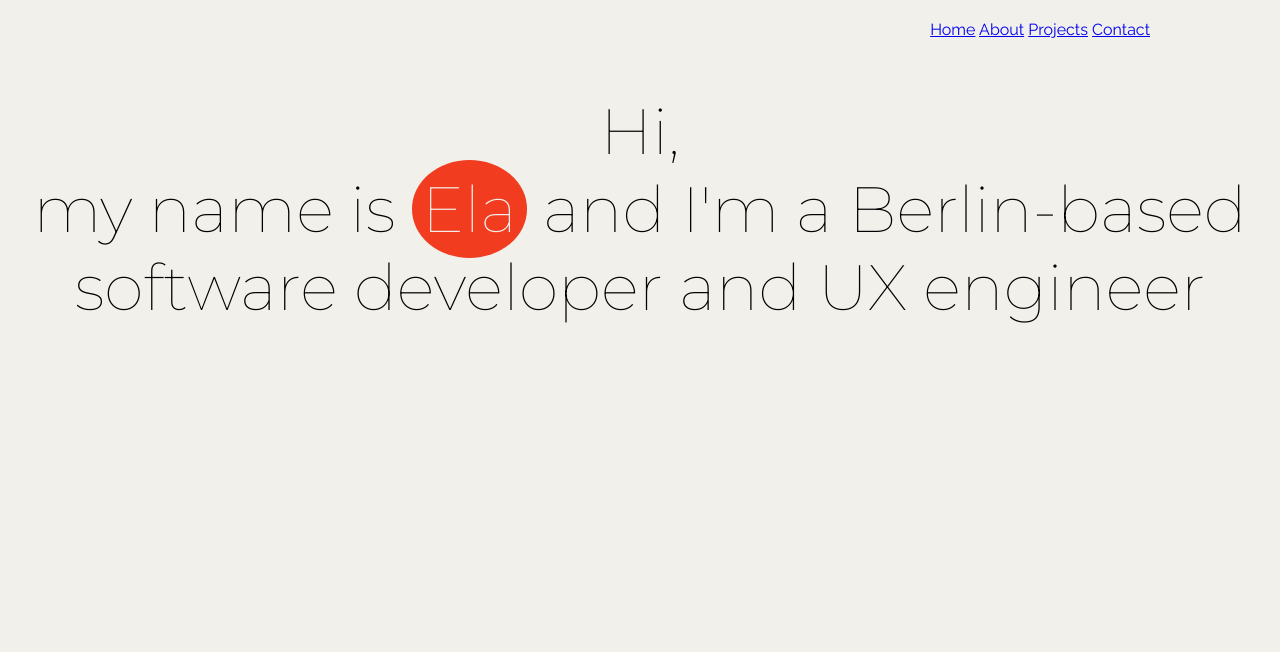
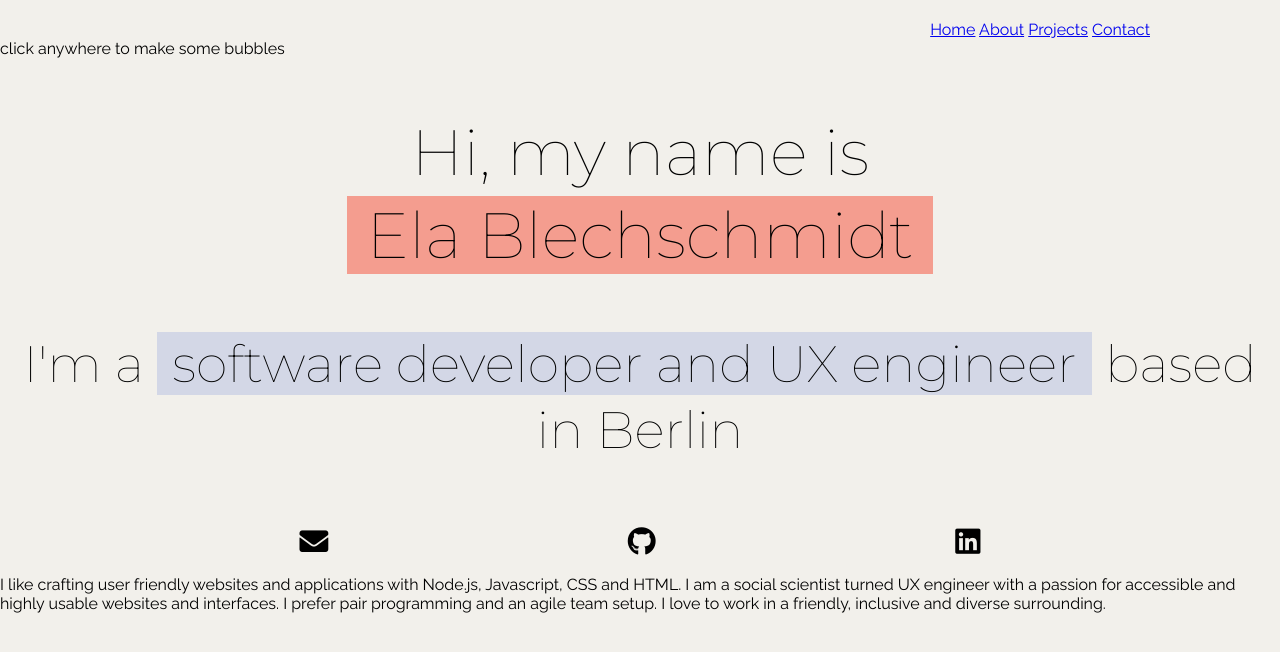
Before and after one commit to prpella/prpella.github.io, a website: page index.html in a window 1280 px wide. Drawn offline with Linux system fonts and the light colour scheme.

Commit message:
add fontAwesome

```diff
--- a/index.html
+++ b/index.html
@@ -6,6 +6,7 @@
         <meta name="viewport" content="width=device-width, initial-scale=1">
         <link rel="stylesheet" href="./style.css">
         <link href="https://fonts.googleapis.com/css?family=Montserrat:100, 600|Raleway" rel="stylesheet">
+        <link rel="stylesheet" href="https://use.fontawesome.com/releases/v5.7.2/css/all.css" integrity="sha384-fnmOCqbTlWIlj8LyTjo7mOUStjsKC4pOpQbqyi7RrhN7udi9RwhKkMHpvLbHG9Sr" crossorigin="anonymous">
     </head>
     <body>
         <noscript>
@@ -20,10 +21,25 @@
             </div>
             <div class="content">
                 <section id="home">
-                    <h1>Hi,<br>my name is <span class="highlight">Ela</span> and I'm a Berlin-based software developer and UX engineer</h1>
+                    <span class="interact">click anywhere to make some bubbles</span>
+                    <h1>Hi, my name is <br><span class="highlight red">Ela Blechschmidt</span><br>
+                    <h2>I'm a <span class="highlight blue">software developer and UX engineer</span> based in Berlin</h2>
+                    <br>
+                    <div class="social-links">
+                        <a class="email" href="mailto:ela@posteo.de">
+                            <span class="fas fa-envelope"></span>
+                        </a>
+                        <a target="_blank" href="https://github.com/prpella">
+                            <i class="fab fa-github"></i>
+                        </a>
+                        <a target="_blank" href="https://www.linkedin.com/in/manuelablechschmidt/">
+                            <i class="fab fa-linkedin"></i>
+                        </a>
+                    </div>
                 </section>
                 <section id="about">
-
+                    <p class="about">I like crafting user friendly websites and applications with Node.js, Javascript, CSS and HTML. I am a social scientist turned UX engineer with a passion for accessible and highly usable websites and interfaces. I prefer pair programming and an agile team setup.
+                            I love to work in a friendly, inclusive and diverse surrounding.</p>
                 </section>
                 <section id="projects">
 
--- a/style.css
+++ b/style.css
@@ -6,10 +6,13 @@ html, body {
 }
 
 body {
-
     font-family: 'Raleway', sans-serif;
     height: 98%;
     pointer-events: none;
+}
+
+section {
+    min-height: 100%;
 }
 
 ::selection {
@@ -19,15 +22,31 @@ body {
 h1, h2 {
     font-family: 'Montserrat', sans-serif;
     text-align: center;
+    line-height: 1.3;
+}
+
+h1 {
     font-size: 5vmax;
     font-weight: 100;
+
+}
+
+h2 {
+    font-size: 4vmax;
+    font-weight: lighter;
 }
 
 .highlight {
-    background: #F13C20;
-    border-radius: 50%;
-    color:#f2f0eb;
-    padding: 10px;
+    padding-inline-start: 0.3em;
+    padding-inline-end: 0.3em;
+}
+
+.red {
+    background: rgba(245, 117, 97, 0.67);
+}
+
+.blue {
+    background: rgba(196, 203, 227, 0.67);
 }
 
 canvas {
@@ -51,3 +70,43 @@ canvas {
 .content {
     pointer-events: none;
 }
+
+.intro {
+    font-size: xx-large;
+    margin: 8em;
+}
+
+.social-links {
+    display: flex;
+    justify-content: space-evenly;
+    pointer-events: all;
+}
+
+.social-links a {
+    font-size: 1.8em;
+    color: inherit;
+}
+
+.social-links a:hover {
+    color: #F13C20;
+}
+
+.fa-github::before {
+    content: "\f09b";
+}
+
+.fa-linkedin::before {
+    content: "\f08c";
+}
+
+.fab {
+    font-family: "Font Awesome 5 Brands";
+}
+
+.fa-envelope::before {
+    content: "\f0e0";
+}
+
+.fa, .fas {
+    font-weight: 900;
+}
```
